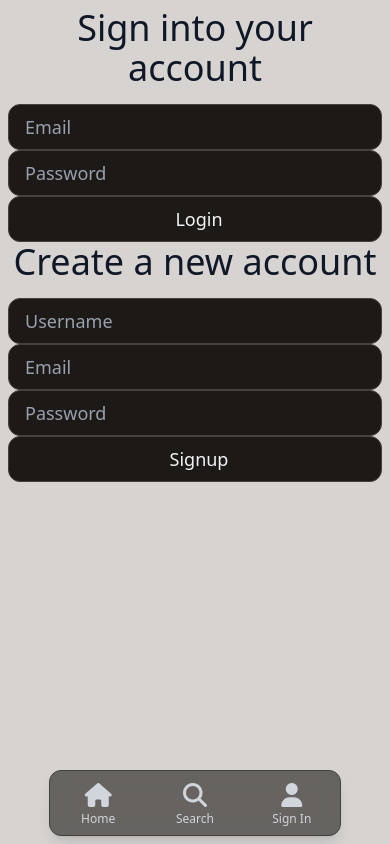
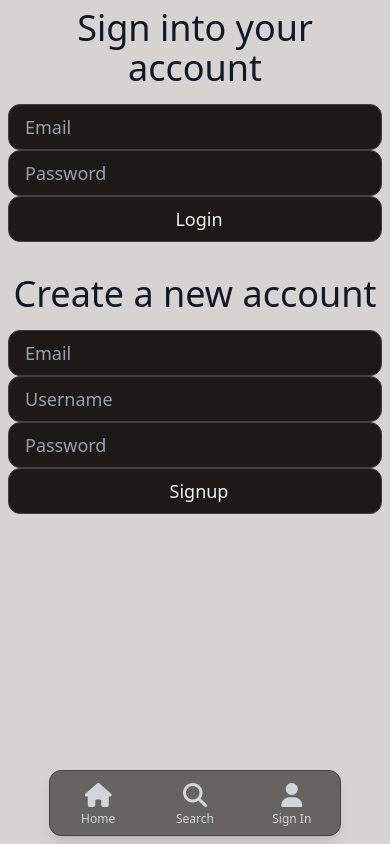
Before and after one commit to SamKynaston/Book-Webapp, a React (Vite) app in the folder frontend/: page /login in a window 390 px wide. Built offline with nearby package versions, Linux system fonts and the light colour scheme; no server answers.

Commit message:
fixed responsiveness of sign up page on mobile, moved email above username in signup form

```diff
--- a/frontend/src/Components/SignupForm.tsx
+++ b/frontend/src/Components/SignupForm.tsx
@@ -26,9 +26,9 @@ export const SignupForm = () => {
 
     return (
         <form onSubmit={handleSubmit}>
+            <input onChange={(e) => setEmail(e.target.value)} placeholder="Email" required={true}></input>
+            <br />
             <input onChange={(e) => setUsername(e.target.value)} placeholder="Username" required={true}></input>
-            <br />
-            <input onChange={(e) => setEmail(e.target.value)} placeholder="Email" required={true}></input>
             <br />
             <input onChange={(e) => setPassword(e.target.value)} placeholder="Password" type="password" required={true}></input>
             <br />
--- a/frontend/src/Pages/Authentication.tsx
+++ b/frontend/src/Pages/Authentication.tsx
@@ -10,7 +10,7 @@ type AuthenticationPageProps = {
 function AuthenticationPage({ }: AuthenticationPageProps) {
   return (
     <Page>
-      <div className="md:grid md:grid-cols-[1fr_auto_1fr] md:gap-8 md:max-w-3/4">
+      <div className="grid grid-cols-1 md:grid-cols-[1fr_auto_1fr] gap-8 md:gap-16 md:max-w-3/4">
         <div className="">
           <h1>Sign into your account</h1>
           <AuthenticationForm />
```
